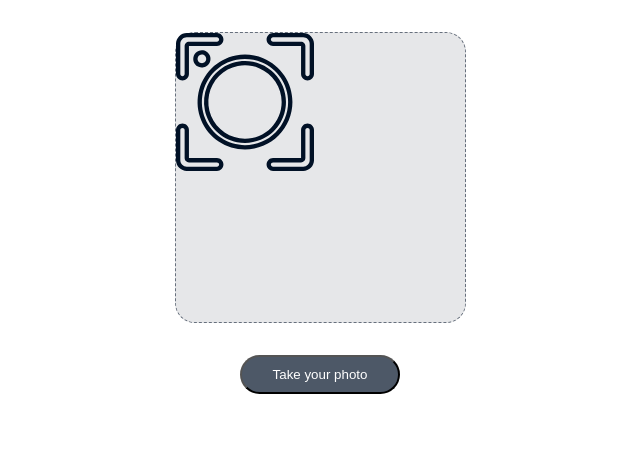
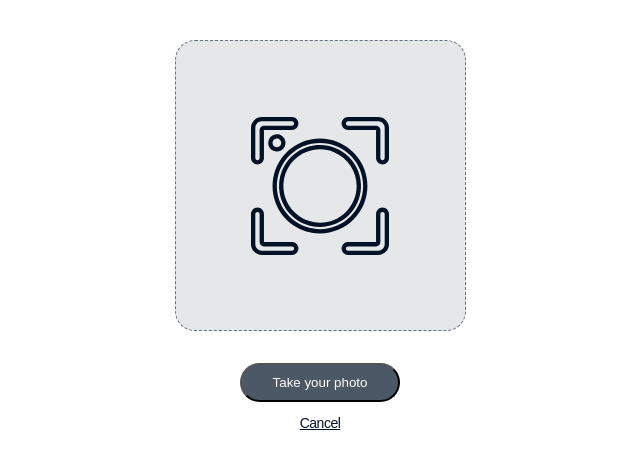
Before and after one commit to mayteles/virtual-try-on-client, a React (Create React App) app: page /upload in a window 1280 px wide. Shown: the top 466 px of the page, without its empty margins (320-960 px from the left). Built offline with nearby package versions, Linux system fonts and the light colour scheme.

Commit message:
Add cancel button which navigates to home page

```diff
--- a/src/components/PhotoUpload/PhotoUpload.scss
+++ b/src/components/PhotoUpload/PhotoUpload.scss
@@ -37,5 +37,5 @@
   background: var(--Neutral-700, #4d5867);
   color: var(--M3-sys-light-on-primary, #fff);
   width: 10rem;
-  margin: 2rem auto;
+  margin: auto;
 }
--- a/src/components/UserUpload/UserUpload.js
+++ b/src/components/UserUpload/UserUpload.js
@@ -20,8 +20,13 @@ const UserUpload = () => {
     }
   };
 
+  const handleCancel = () => {
+    navigate("/");
+  };
+
   return (
     <>
+      <div style={{ display: "flex", flexDirection: "column" }}>
         <div className="capture">
           <img src={cameraIcon} alt="" />
         </div>
@@ -34,6 +39,10 @@ const UserUpload = () => {
           ref={fileInputRef}
           onChange={handleFileChange}
         />
+        <button className="button__cancel" onClick={handleCancel}>
+          Cancel
+        </button>
+      </div>
     </>
   );
 };
--- a/src/components/UserUpload/UserUpload.scss
+++ b/src/components/UserUpload/UserUpload.scss
@@ -1,4 +1,7 @@
 .capture {
+  display: flex;
+  align-items: center;
+  justify-content: center;
   width: 18.0625rem;
   height: 18.0625rem;
   flex-shrink: 0;
@@ -7,3 +10,19 @@
   background: var(--Neutral-100, #e6e7e9);
   margin: 2rem auto;
 }
+
+.button__cancel {
+  color: var(--Neutral-900, #011126);
+  font-size: 0.875rem;
+  font-style: normal;
+  font-weight: 400;
+  line-height: 1.5rem; /* 171.429% */
+  letter-spacing: -0.03125rem;
+  text-decoration-line: underline;
+  display: inline-flex;
+  padding: 0.0625rem;
+  justify-content: center;
+  border: none;
+  background-color: #fff;
+  margin: 0.5rem;
+}
```
Lines whose indentation alone changed are shown as unchanged.
